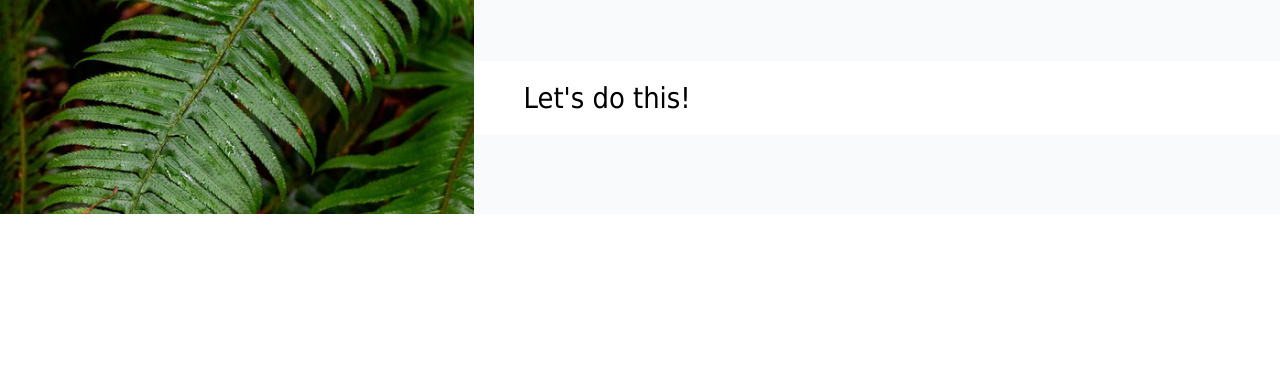
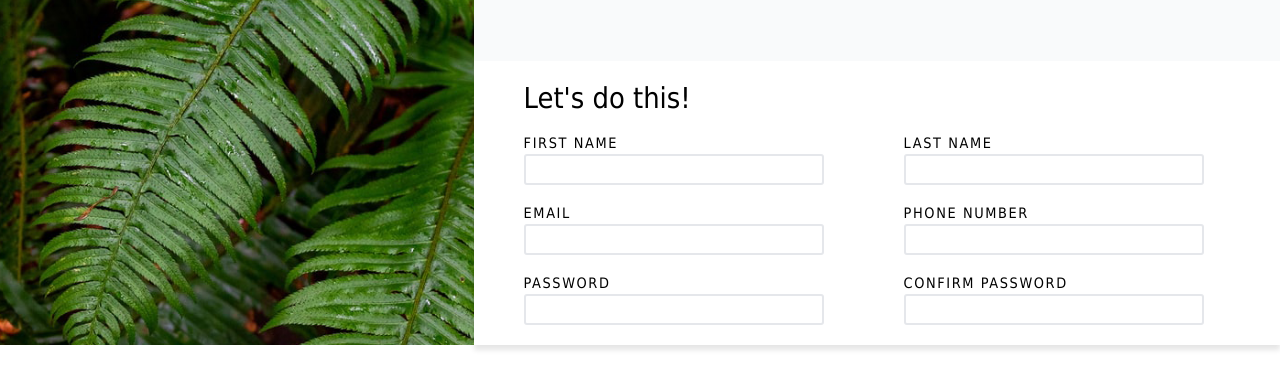
Before and after one commit to alanslc/odin-signup, a plain HTML site: page index.html in a window 1280 px wide. Shown: the part 286-674 px from the top of the page. Drawn offline with Linux system fonts and the light colour scheme.

Commit message:
Add form

```diff
--- a/css/style.css
+++ b/css/style.css
@@ -4,13 +4,17 @@
 }
 
 body {
+   box-sizing: border-box;
    padding: 0;
    margin: 0;
    font-size: 10px;
+   /* background-color: #647486; */
 }
 
 .container {
    display: flex;
+   /* margin: auto; */
+   max-width: 1600px;
 
    font-family: Tahoma, Verdana, Geneva, sans-serif;
    /* min-height: 960px; */
@@ -65,6 +69,38 @@ body {
 
 .form-area {
    background-color: white;
-   font-size: 1.3rem;
+   box-shadow: 0px 5px 5px rgba(0, 0, 0, 0.1);
+}
 
+.field-set {
+   display: flex;
+   flex-wrap: wrap;
+   justify-items: flex-start;
 }
+
+.input-set {
+   display: flex;
+   flex-direction: column;
+
+   width: 300px;
+   margin: 0 30px 20px 50px;
+}
+
+.form-area label {
+   font-size: 0.9rem;
+   text-transform: uppercase;
+   letter-spacing: 0.1rem;
+   margin-bottom: 0.2rem;
+}
+
+.form-area input {
+   font-size: 1.1rem;
+   border-color: #E5E7EB;
+   border-style: solid;
+   border-radius: 3px;
+   padding: 3px 8px;
+}
+
+.form-area input:focus {
+   box-shadow: 4px 4px 4px rgba(0, 0, 0, 0.25);
+}
--- a/index.html
+++ b/index.html
@@ -27,10 +27,34 @@
          </div>
          <div class="let-do-this">Let's do this!</div>
          <div class="form-area">
-            <!-- <form action="#">
-               <label for="fn" class="label">First Name</label>
-               <input type="text" id="fn">
-            </form> -->
+            <form action="#">
+               <div class="field-set">
+                  <div class="input-set">
+                     <label for="fn" class="label">First Name</label>
+                     <input type="text" id="fn" name="firstName" required>
+                  </div>
+                  <div class="input-set">
+                     <label for="ln" class="label">Last Name</label>
+                     <input type="text" id="ln" name="lastName" required>
+                  </div>
+                  <div class="input-set">
+                     <label for="email" class="label">email</label>
+                     <input type="email" id="email" name="email" required>
+                  </div>
+                  <div class="input-set">
+                     <label for="pn" class="label">Phone Number</label>
+                     <input type="text" id="pn" name="phoneNumber" pattern="\d{8,}">
+                  </div>
+                  <div class="input-set">
+                     <label for="pw" class="label">Password</label>
+                     <input type="password" id="pw" name="password" required>
+                  </div>
+                  <div class="input-set">
+                     <label for="cpw" class="label">Confirm Password</label>
+                     <input type="password" id="cpw" name="confirmPassword" required>
+                  </div>
+               </div>
+            </form>
          </div>
          <div class="action-area"></div>
       </div>
```
